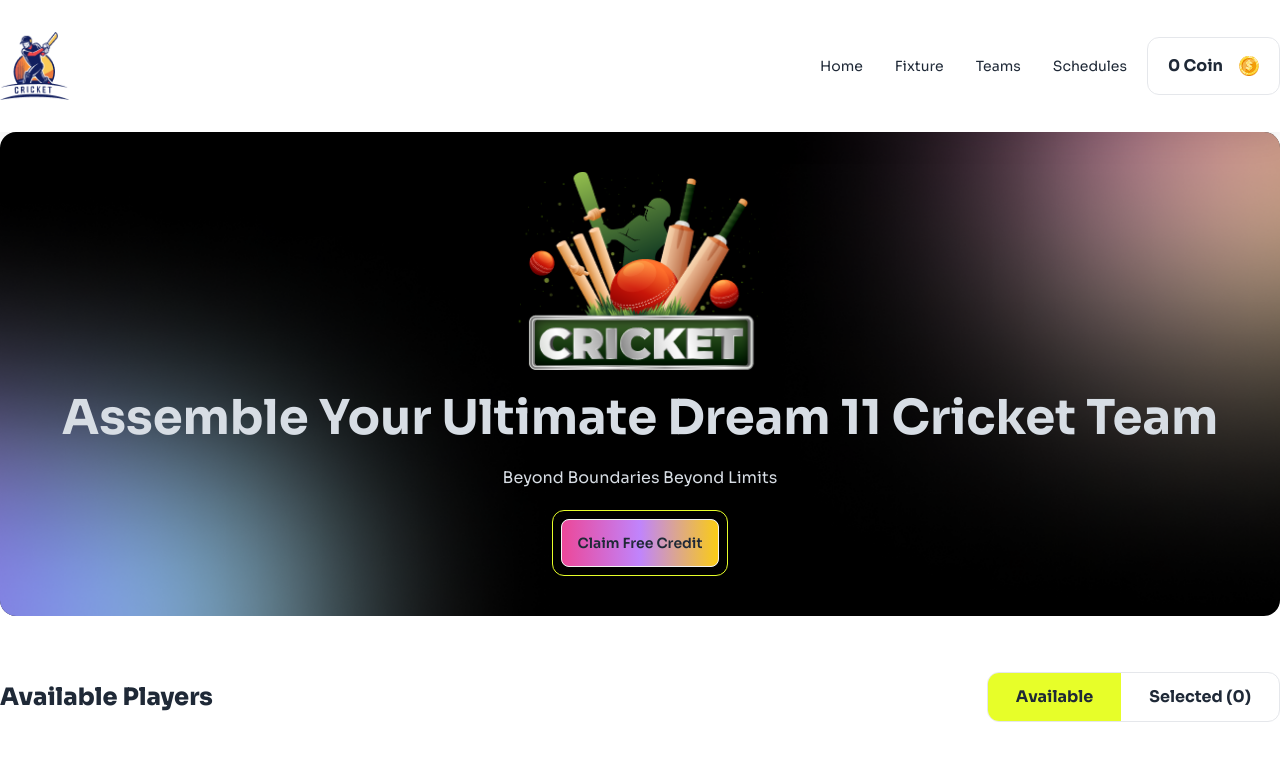
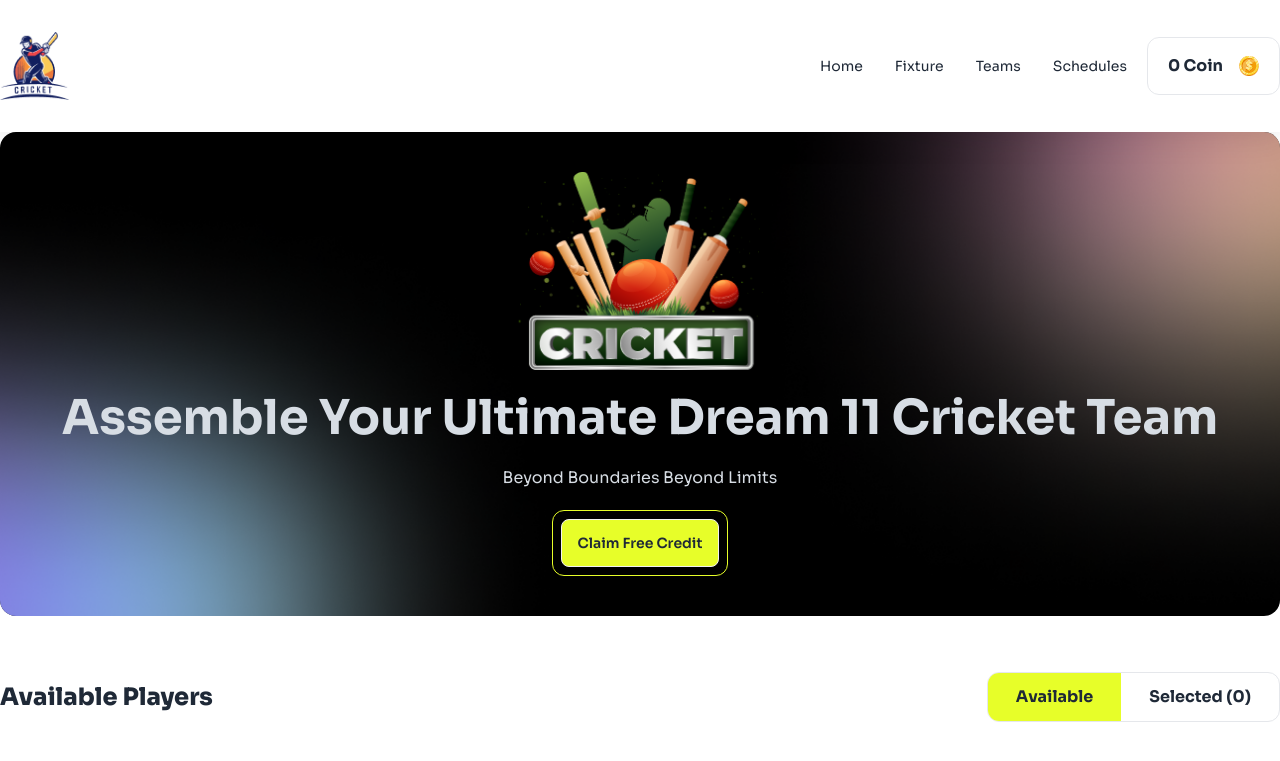
Before and after one commit to mdabdulkyum1/B10-Assignment-7, a React (Vite) app: page / in a window 1280 px wide. Shown: the top 761 px of the page. Built offline with nearby package versions, Linux system fonts and the light colour scheme.

Commit message:
Credit button color functios added

```diff
--- a/src/components/Banner/Banner.jsx
+++ b/src/components/Banner/Banner.jsx
@@ -5,7 +5,7 @@ import { PropTypes } from "prop-types";
 import { ToastContainer, toast } from "react-toastify";
 import "react-toastify/dist/ReactToastify.css";
 
-function Banner({ handelAddToCoins }) {
+function Banner({ coins, handelAddToCoins }) {
   const notify = () => {
     toast.success("Credit Added to your Account", {
       position: "top-center",
@@ -47,7 +47,7 @@ function Banner({ handelAddToCoins }) {
                     handelAddToCoins();
                     notify();
                   }}
-                  className="btn bg-gradient-to-r from-pink-500 via-purple-400 to-yellow-400"
+                  className={`btn ${coins > 0 ? 'bg-gradient-to-r from-pink-500 via-purple-400 to-yellow-400' : 'bg-[#E7FE29]'} `}
                 >
                   Claim Free Credit
                 </button>
@@ -64,5 +64,6 @@ function Banner({ handelAddToCoins }) {
 
 Banner.propTypes = {
   handelAddToCoins: PropTypes.func,
+  coins: PropTypes.number
 };
 export default Banner;
--- a/src/components/Header/Header.jsx
+++ b/src/components/Header/Header.jsx
@@ -1,15 +1,16 @@
 import Banner from "./../Banner/Banner";
 import { PropTypes } from "prop-types";
-function Header({ handelAddToCoins }) {
+function Header({ coins, handelAddToCoins }) {
   return (
     <div className="container mx-auto">
       {/* Banner here */}
-      <Banner handelAddToCoins={handelAddToCoins} />
+      <Banner handelAddToCoins={handelAddToCoins} coins={coins}/>
     </div>
   );
 }
 
 Header.propTypes = {
   handelAddToCoins: PropTypes.func,
+  coins: PropTypes.number
 };
 export default Header;
--- a/src/components/Players/Players.jsx
+++ b/src/components/Players/Players.jsx
@@ -105,7 +105,6 @@ player.Claim some Credit`,
     }
 
     if (coins > player.price) {
-      setCoins(coins - player.price);
       handelSelectedPlayers(player, player.id);
     } else {
       errNotify();
@@ -119,6 +118,7 @@ player.Claim some Credit`,
     if (selectedPlayers.length < 6 && !isExistPlayers) {
       notify(player.name);
       setSelectedPlayers([...selectedPlayers, player]);
+      setCoins(coins - player.price);
     } else {
       if (isExistPlayers) {
         existThisPlayer();
```
